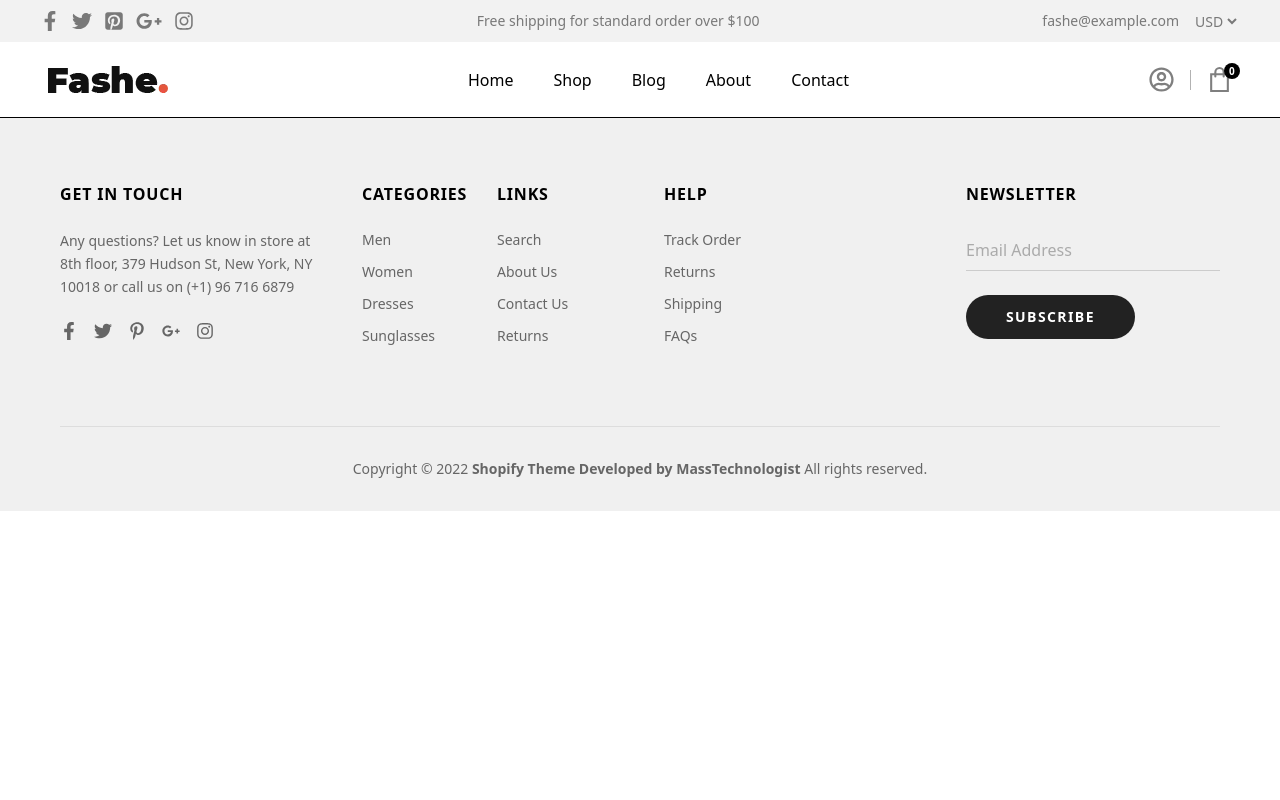
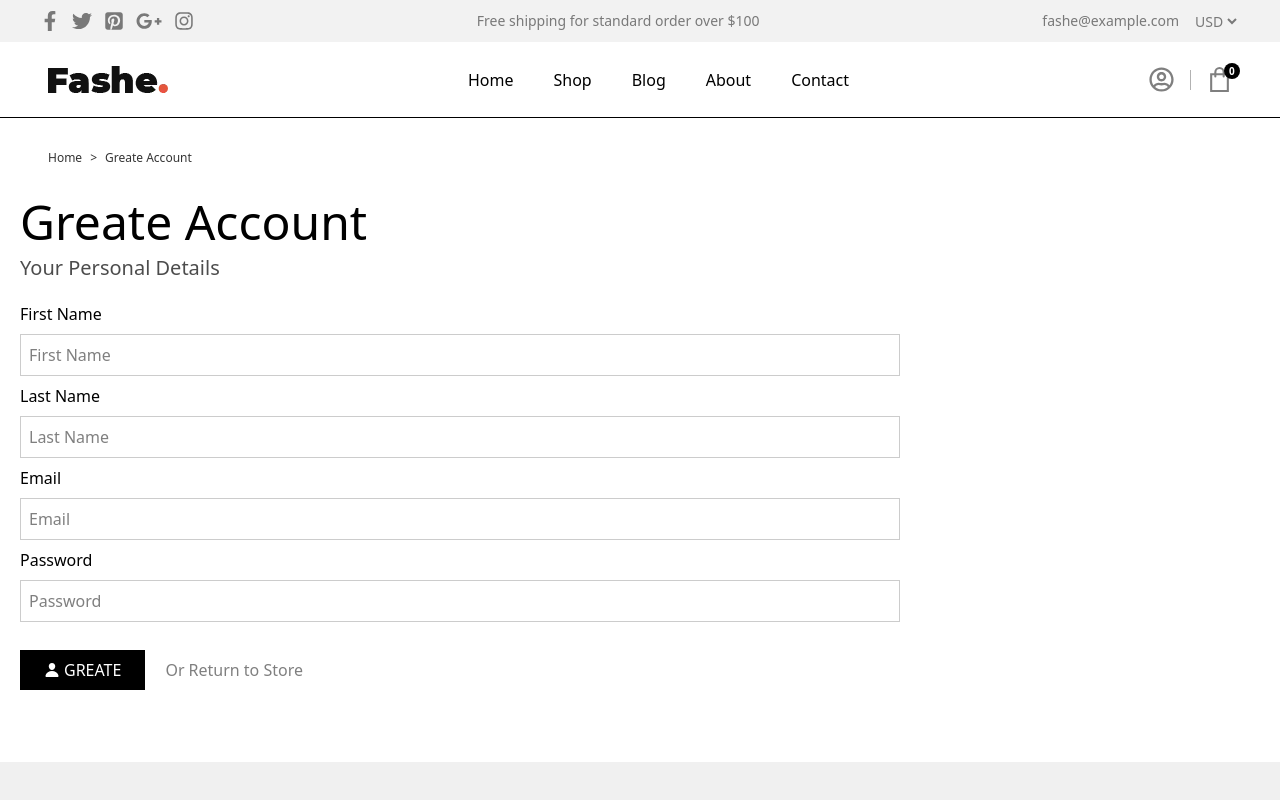
Before and after one commit to Hamza-Abouelwahab/HamzaAbouelwahab-Final-project-react, a React (Vite) app: page /account/register in a window 1280 px wide. Shown: the top 800 px of the page. Built offline with nearby package versions, Linux system fonts and the light colour scheme.

Commit message:
feat : add section greate account

```diff
--- a/src/App.jsx
+++ b/src/App.jsx
@@ -8,6 +8,7 @@ import Shop from './pages/shop'
 import Blog from './pages/blog'
 import ContactSection from './pages/contact'
 import Login from './login/login'
+import GreatAccont from './login/partials/register'
 
 
 function App() {
@@ -23,7 +24,8 @@ function App() {
         <Route path='/shop' element={<Shop/>}/>
         <Route path='/blog' element={<Blog/>}/>
         <Route path='/contact' element={<ContactSection/>}/>
-        <Route path='/login' element={<Login/>} />
+        <Route path='/account' element={<Login/>} />
+        <Route path='/account/register' element={<GreatAccont/>} />
       </Routes>
 
       <Footer/>
--- a/src/login/login.jsx
+++ b/src/login/login.jsx
@@ -10,7 +10,7 @@ const Login = () => {
                 <Link  className='' to="/">Home</Link>
                 <p>&gt;</p>
                 </div>
-                <a className='hover:text-red-400 transition duration-300' href='/login'>Account</a>
+                <a className='hover:text-red-400 transition duration-300' href='/account'>Account</a>
             </div>
             <div className="w-full flex gap-5">
                 <div className=" border border-black/20 h-fit  w-[50vw] p-4">
@@ -18,7 +18,7 @@ const Login = () => {
                     <span className=' text-black/50 font-bold'>Register Account</span>
                     <p className='w-120 py-4 text-black/50'>By creating an account you will be able to shop faster, be up to date on an order's status, and keep track of the orders you have previously made.</p>
                     <div className="">
-                        <button className='bg-black text-white px-8 cursor-pointer py-2'>CONTINUE</button>
+                        <Link to="/account/register" className='bg-black text-white px-8 cursor-pointer py-2'>CONTINUE</Link>
                     </div>
                 </div>
                 {/* right side */}
--- /dev/null
+++ b/src/login/partials/register.jsx
@@ -0,0 +1,39 @@
+import React from 'react';
+import { IoPerson } from 'react-icons/io5';
+import { Link } from 'react-router-dom';
+
+const GreatAccont = () => {
+    return (
+        <div className=''>
+            <div className="flex gap-2 text-xs px-12 py-8 text-black/80   items-center ">
+                <div className="hover:text-red-400 transition duration-300 flex items-center gap-2">
+                <Link  className='' to="/">Home</Link>
+                <p>&gt;</p>
+                </div>
+                <a className='hover:text-red-400 transition duration-300' href='/account/register'>Greate Account</a>
+            </div>
+            <div className="px-5 pb-8">
+                <h1 className='text-5xl'>Greate Account</h1>
+                <p className='text-black/70 text-xl pt-2'>Your Personal Details</p>
+
+                <div className="flex flex-col space-y-2 py-5 w-220">
+                    <label htmlFor="">First Name</label>
+                    <input className='outline-0 border border-black/20 p-2' type="text" placeholder='First Name' />
+                    <label htmlFor="">Last Name</label>
+                    <input className='outline-0 border border-black/20 p-2' type="text" placeholder='Last Name' />
+                    <label htmlFor="">Email</label>
+                    <input className='outline-0 border border-black/20 p-2' type="Email" placeholder='Email' />
+                    <label htmlFor="">Password</label>
+                    <input className='outline-0 border border-black/20 p-2' type="password" placeholder='Password' />
+                    <div className="flex gap-1 items-center py-5">
+                    <button className='flex items-center gap-1 bg-black text-white px-6 cursor-pointer py-2'><IoPerson/> GREATE </button>
+                    <span className='text-black/50 pl-4'>Or</span>
+                    <Link to="/" className='hover:text-red-400 text-black/50'>Return to Store</Link>
+                    </div>
+                </div>
+            </div>
+        </div>
+    );
+};
+
+export default GreatAccont;
```
